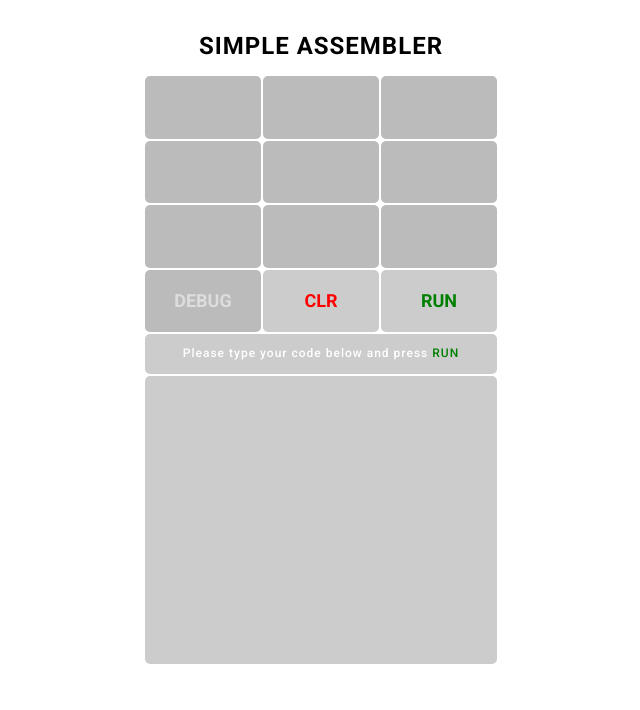
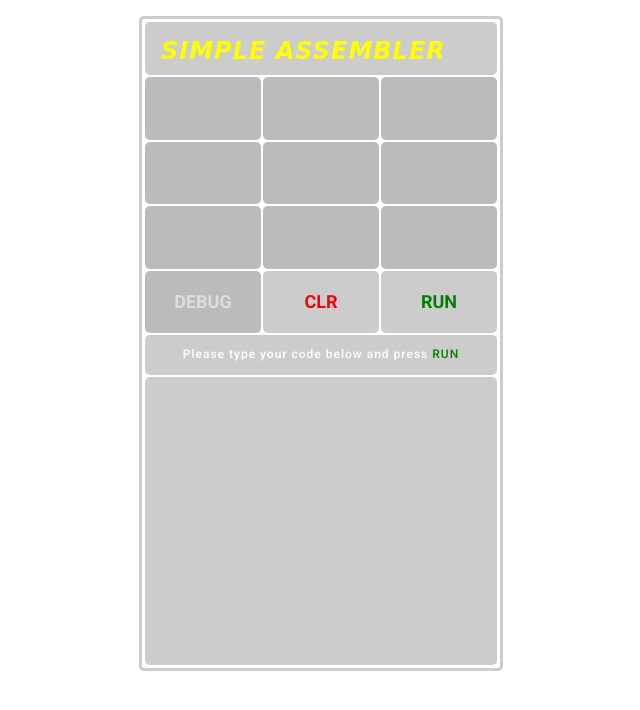
Before and after one commit to PelleLindroth/interpreter, a plain HTML site: page index.html in a window 1280 px wide. Shown: the whole page, without its empty margins (319-959 px from the left). Drawn offline with Linux system fonts and the light colour scheme; a web font is replaced by a local one.

Commit message:
Add header and outline

```diff
--- a/index.html
+++ b/index.html
@@ -3,7 +3,7 @@
   <head>
     <link rel="stylesheet" href="styles.css" />
     <link
-      href="https://fonts.googleapis.com/css2?family=Roboto:wght@500;700&family=Source+Code+Pro&display=swap"
+      href="https://fonts.googleapis.com/css2?family=Turret+Road:wght@800&family=Roboto:wght@500;700&family=Source+Code+Pro&display=swap"
       rel="stylesheet"
     />
     <meta charset="UTF-8" />
@@ -12,7 +12,10 @@
   </head>
   <body>
     <div class="wrapper">
-      <header><h1>SIMPLE ASSEMBLER</h1></header>
+      <div class="outline">
+        <header>
+          <h1><em>SIMPLE ASSEMBLER</em></h1>
+        </header>
         <section class="register"></section>
         <div class="console"></div>
         <textarea
@@ -22,6 +25,7 @@
         ></textarea>
         <div class="debugger"></div>
       </div>
+    </div>
     <script src="./js/interpret.js"></script>
     <script src="./js/ux.js"></script>
     <script src="./js/debugger.js"></script>
--- a/styles.css
+++ b/styles.css
@@ -17,9 +17,31 @@ body {
   max-width: 1000px;
 }
 
+.outline {
+  align-items: center;
+  border-radius: 5px;
+  display: flex;
+  flex-direction: column;
+  width: 22rem;
+  justify-content: center;
+  margin-top: 1rem;
+  padding: 3px;
+  border: 3px solid #ccc;
+}
+
+header {
+  background-color: #ccc;
+  border-radius: 5px;
+  box-sizing: border-box;
+  margin-bottom: 2px;
+  padding: 15px 0 10px 1rem;
+  width: 22rem;
+}
+
 h1 {
+  color: yellow;
+  font-family: 'Turret Road', cursive;
   letter-spacing: 1px;
-  margin: 2rem 0 1rem;
 }
 
 .register {
@@ -133,7 +155,6 @@ h1 {
   font-family: 'Source Code Pro', monospace;
   font-size: 16px;
   height: 16em;
-  margin-bottom: 2em;
   outline: 0;
   overflow: auto;
   padding: 1rem;
@@ -167,11 +188,9 @@ h1 {
 }
 
 .command-list-element-highlight {
-  color: white;
-}
-
-.command-list-element-success {
-  color: green;
+  background-color: yellow;
+  color: black;
+  opacity: 0.7;
 }
 
 .command-list-element-error {
```
Lines whose indentation alone changed are shown as unchanged.
